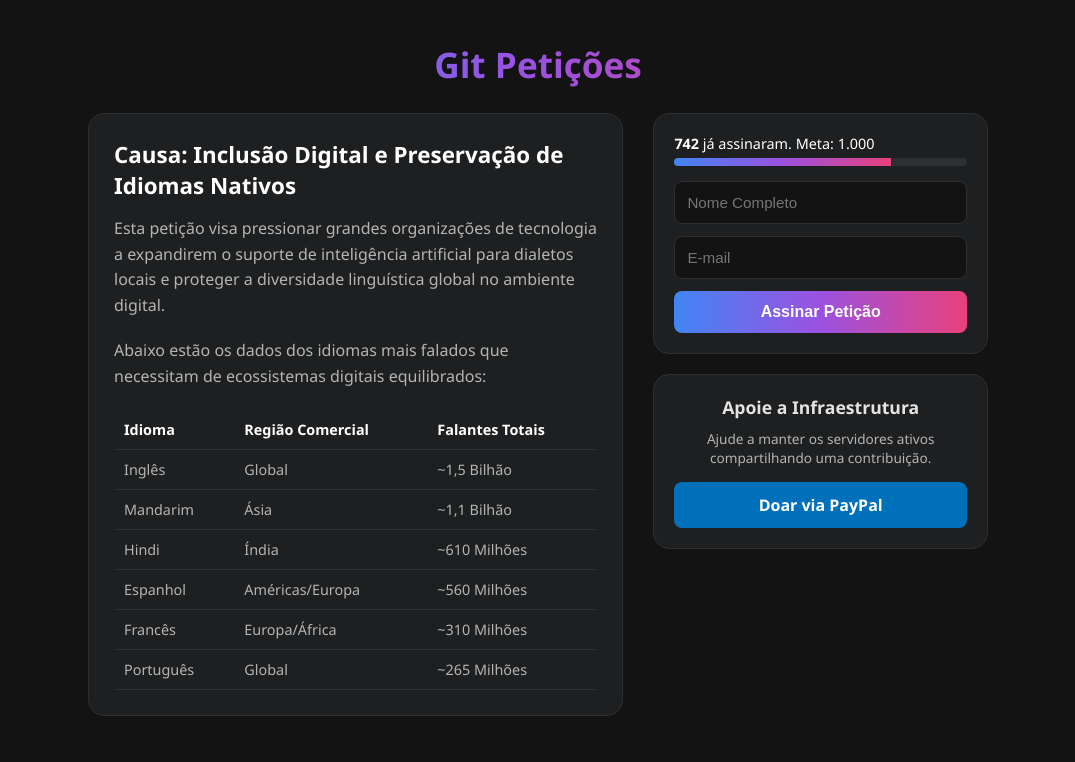
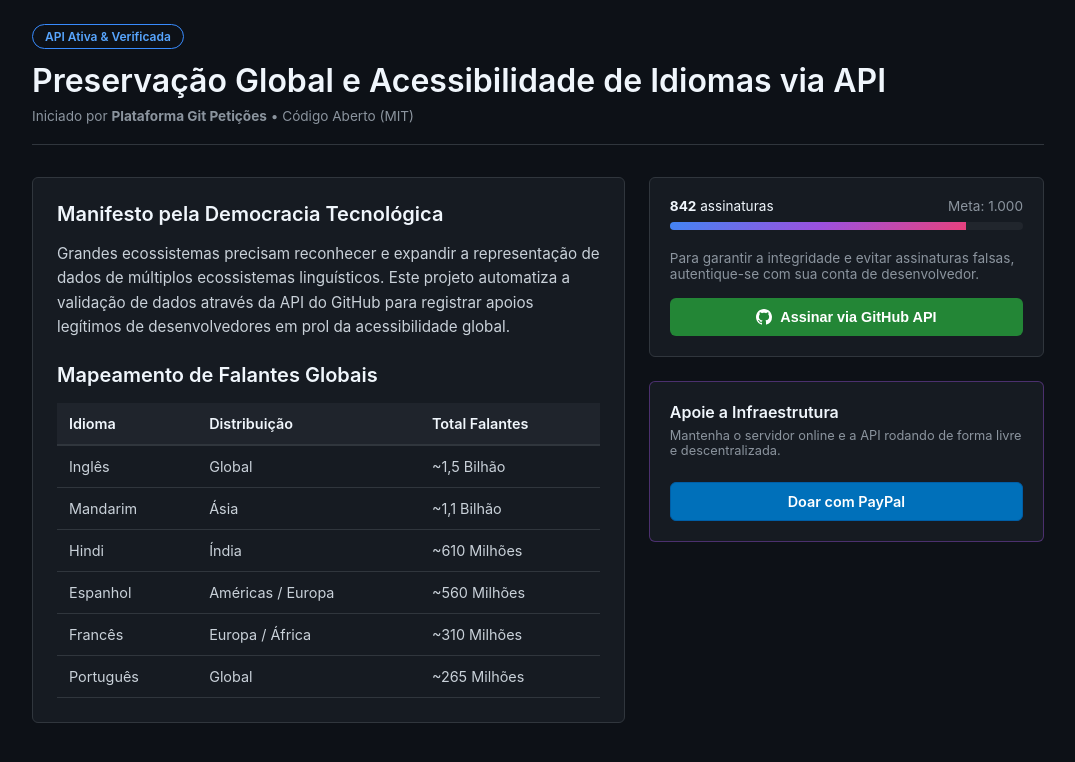
Before and after one commit to massarellijr/git-peticoes-, a website: page public/index.html in a window 1280 px wide. Shown: the whole page, without its empty margins (102-1177 px from the left). Drawn offline with Linux system fonts and the light colour scheme.

Commit message:
layout open source fiel e integracao visual com api github

```diff
--- a/public/index.html
+++ b/public/index.html
@@ -3,194 +3,292 @@
 <head>
     <meta charset="UTF-8">
     <meta name="viewport" content="width=device-width, initial-scale=1.0">
-    <title>Git Petições | Plataforma de Causas Globais</title>
+    <title>Git Petições - Plataforma Open-Source</title>
     <style>
         :root {
-            --bg-color: #131314;
-            --card-bg: #1e1f20;
-            --text-color: #e3e3e3;
-            --text-muted: #b4b4b4;
-            --gemini-gradient: linear-gradient(90deg, #4285f4, #9b51e0, #e8417c);
-            --accent-color: #a142f4;
+            --bg-color: #0d1117; /* Fundo estilo GitHub/Gemini Dark */
+            --card-bg: #161b22;
+            --border-color: #30363d;
+            --text-color: #c9d1d9;
+            --text-light: #f0f6fc;
+            --text-muted: #8b949e;
+            --gemini-gradient: linear-gradient(135deg, #4285f4, #9b51e0, #e8417c);
+            --github-green: #238636;
+            --github-green-hover: #2ea043;
         }
+
         * { box-sizing: border-box; margin: 0; padding: 0; }
+
         body {
             background-color: var(--bg-color);
             color: var(--text-color);
-            font-family: 'Segoe UI', -apple-system, BlinkMacSystemFont, sans-serif;
-            padding: 20px;
+            font-family: -apple-system, BlinkMacSystemFont, "Segoe UI", Helvetica, Arial, sans-serif;
+            padding: 24px 16px;
             display: flex;
             flex-direction: column;
             align-items: center;
             min-height: 100vh;
         }
-        .container {
+
+        .wrapper {
             width: 100%;
-            max-width: 900px;
-            margin-top: 20px;
+            max-width: 1012px;
         }
+
+        /* Topo inspirado no ecossistema Open-Source */
+        header {
+            border-bottom: 1px solid var(--border-color);
+            padding-bottom: 20px;
+            margin-bottom: 32px;
+        }
+
+        .badge-status {
+            display: inline-block;
+            padding: 4px 12px;
+            font-size: 0.75rem;
+            font-weight: 600;
+            color: #58a6ff;
+            border: 1px solid #388bfd;
+            border-radius: 2em;
+            margin-bottom: 12px;
+        }
+
         h1 {
-            font-size: 2.2rem;
-            font-weight: 700;
+            font-size: 2rem;
+            font-weight: 600;
+            color: var(--text-light);
+            margin-bottom: 8px;
+        }
+
+        header .meta {
+            font-size: 0.85rem;
+            color: var(--text-muted);
+        }
+
+        /* Layout de Duas Colunas (Fiel ao Decidim/openPetition) */
+        .layout {
+            display: grid;
+            grid-template-columns: 1fr;
+            gap: 24px;
+        }
+
+        @media (min-width: 768px) {
+            .layout { grid-template-columns: 1.8fr 1.2fr; }
+        }
+
+        /* Coluna da Esquerda: Conteúdo Técnico e Tabelas */
+        .content-area {
+            background-color: var(--card-bg);
+            border: 1px solid var(--border-color);
+            border-radius: 6px;
+            padding: 24px;
+        }
+
+        .content-area h2 {
+            font-size: 1.25rem;
+            color: var(--text-light);
+            margin-bottom: 16px;
+            font-weight: 600;
+        }
+
+        .content-area p {
+            font-size: 0.95rem;
+            line-height: 1.6;
+            margin-bottom: 24px;
+        }
+
+        /* Tabela de Dados Línguisticos */
+        .data-table {
+            width: 100%;
+            border-collapse: collapse;
+            font-size: 0.9rem;
+            margin-top: 16px;
+        }
+
+        .data-table th {
+            text-align: left;
+            padding: 12px;
+            background-color: rgba(110, 118, 129, 0.1);
+            color: var(--text-light);
+            font-weight: 600;
+            border-bottom: 2px solid var(--border-color);
+        }
+
+        .data-table td {
+            padding: 12px;
+            border-bottom: 1px solid var(--border-color);
+            color: var(--text-color);
+        }
+
+        /* Coluna da Direita: Módulos de Ação Integrados com API */
+        .sidebar {
+            display: flex;
+            flex-direction: column;
+            gap: 24px;
+        }
+
+        .widget-box {
+            background-color: var(--card-bg);
+            border: 1px solid var(--border-color);
+            border-radius: 6px;
+            padding: 20px;
+        }
+
+        /* Painel de Assinaturas */
+        .progress-header {
+            display: flex;
+            justify-content: space-between;
+            font-size: 0.85rem;
+            margin-bottom: 8px;
+            color: var(--text-light);
+        }
+
+        .bar-bg {
+            background-color: #21262d;
+            height: 8px;
+            border-radius: 6px;
+            overflow: hidden;
+            margin-bottom: 20px;
+        }
+
+        .bar-fill {
             background: var(--gemini-gradient);
-            -webkit-background-clip: text;
-            -webkit-text-fill-color: transparent;
-            margin-bottom: 25px;
+            width: 84%;
+            height: 100%;
+            transition: width 0.4s ease;
+        }
+
+        /* Área de Autenticação da API */
+        .api-auth-zone {
             text-align: center;
         }
-        .main-layout {
-            display: grid;
-            grid-template-columns: 1fr;
-            gap: 30px;
+
+        .btn {
+            display: inline-flex;
+            align-items: center;
+            justify-content: center;
+            width: 100%;
+            padding: 10px 16px;
+            font-size: 0.9rem;
+            font-weight: 600;
+            border-radius: 6px;
+            border: 1px solid transparent;
+            cursor: pointer;
+            text-decoration: none;
+            transition: background-color 0.2s, transform 0.1s;
         }
-        @media (min-width: 768px) {
-            .main-layout { grid-template-columns: 1.6fr 1fr; }
+
+        .btn:active { transform: scale(0.98); }
+
+        .btn-github {
+            background-color: var(--github-green);
+            color: #fff;
         }
-        /* Estilo do conteúdo (Lado Esquerdo - Igual Change.org) */
-        .petition-content {
-            background: var(--card-bg);
-            border: 1px solid #2d2f31;
-            border-radius: 16px;
-            padding: 25px;
+
+        .btn-github:hover { background-color: var(--github-green-hover); }
+
+        /* Ícone simples do GitHub simulado por SVG */
+        .btn svg {
+            margin-right: 8px;
+            fill: currentColor;
         }
-        .petition-content h2 { font-size: 1.4rem; margin-bottom: 15px; color: #fff; }
-        .petition-content p { color: var(--text-muted); line-height: 1.6; margin-bottom: 20px; }
 
-        /* Tabela de Idiomas integrada à causa */
-        .lang-table {
-            width: 100%;
-            border-collapse: collapse;
-            margin-top: 15px;
+        .btn-paypal {
+            background-color: #0070ba;
+            color: #fff;
+            border: 1px solid #005ea6;
+            margin-top: 12px;
+        }
+
+        .btn-paypal:hover { background-color: #005ea6; }
+
+        /* Telas de Feedback Funcionais */
+        .success-overlay {
+            display: none;
+            background-color: rgba(56, 139, 253, 0.1);
+            border: 1px dashed #388bfd;
+            border-radius: 6px;
+            padding: 16px;
+            text-align: center;
+            color: var(--text-light);
             font-size: 0.9rem;
         }
-        .lang-table th, .lang-table td {
-            text-align: left;
-            padding: 10px;
-            border-bottom: 1px solid #2d2f31;
-        }
-        .lang-table th { color: #fff; font-weight: 600; }
-        .lang-table td { color: var(--text-muted); }
 
-        /* Estilo dos Formulários e Caixas de Ação (Lado Direito) */
-        .action-sidebar {
-            display: flex;
-            flex-direction: column;
-            gap: 20px;
-        }
-        .box {
-            background: var(--card-bg);
-            border: 1px solid #2d2f31;
-            border-radius: 16px;
-            padding: 20px;
-        }
-        .progress-container { margin-bottom: 15px; }
-        .progress-text { font-size: 0.9rem; margin-bottom: 5px; color: #fff; }
-        .progress-bar {
-            background: #2d2f31;
-            height: 8px;
-            border-radius: 4px;
-            overflow: hidden;
-        }
-        .progress-fill {
-            background: var(--gemini-gradient);
-            width: 74%;
-            height: 100%;
-        }
-        input[type="text"], input[type="email"] {
-            width: 100%;
-            padding: 12px;
-            background: #131314;
-            border: 1px solid #2d2f31;
-            border-radius: 8px;
-            color: #fff;
-            margin-bottom: 12px;
-            font-size: 0.95rem;
-        }
-        input:focus { border-color: #4285f4; outline: none; }
-
-        /* Botões com tamanhos corrigidos e profissionais */
-        .btn {
-            display: block;
-            width: 100%;
-            padding: 12px 20px;
+        .paypal-title {
             font-size: 1rem;
+            color: var(--text-light);
+            margin-bottom: 6px;
             font-weight: 600;
-            border-radius: 8px;
-            cursor: pointer;
-            text-align: center;
-            text-decoration: none;
-            transition: opacity 0.2s, transform 0.1s;
-            border: none;
-        }
-        .btn:active { transform: scale(0.98); }
-        .btn-submit {
-            background: var(--gemini-gradient);
-            color: #fff;
-        }
-        .btn-paypal {
-            background: #0070ba;
-            color: #fff;
-            margin-top: 10px;
-        }
-        .success-msg {
-            display: none;
-            color: #00e676;
-            font-size: 0.95rem;
-            margin-top: 10px;
-            text-align: center;
         }
     </style>
 </head>
 <body>
 
-    <div class="container">
-        <h1>Git Petições</h1>
+    <div class="wrapper">
+        <header>
+            <div class="badge-status">API Ativa & Verificada</div>
+            <h1>Preservação Global e Acessibilidade de Idiomas via API</h1>
+            <div class="meta">Iniciado por <strong>Plataforma Git Petições</strong> &bull; Código Aberto (MIT)</div>
+        </header>
 
-        <div class="main-layout">
-            <!-- LADO ESQUERDO: História e Dados -->
-            <div class="petition-content">
-                <h2>Causa: Inclusão Digital e Preservação de Idiomas Nativos</h2>
-                <p>Esta petição visa pressionar grandes organizações de tecnologia a expandirem o suporte de inteligência artificial para dialetos locais e proteger a diversidade linguística global no ambiente digital.</p>
-                <p>Abaixo estão os dados dos idiomas mais falados que necessitam de ecossistemas digitais equilibrados:</p>
+        <div class="layout">
+            <div class="content-area">
+                <h2>Manifesto pela Democracia Tecnológica</h2>
+                <p>Grandes ecossistemas precisam reconhecer e expandir a representação de dados de múltiplos ecossistemas linguísticos. Este projeto automatiza a validação de dados através da API do GitHub para registrar apoios legítimos de desenvolvedores em prol da acessibilidade global.</p>
 
-                <table class="lang-table">
+                <h2>Mapeamento de Falantes Globais</h2>
+                <table class="data-table">
                     <thead>
-                        <tr><th>Idioma</th><th>Região Comercial</th><th>Falantes Totais</th></tr>
+                        <tr>
+                            <th>Idioma</th>
+                            <th>Distribuição</th>
+                            <th>Total Falantes</th>
+                        </tr>
                     </thead>
                     <tbody>
                         <tr><td>Inglês</td><td>Global</td><td>~1,5 Bilhão</td></tr>
                         <tr><td>Mandarim</td><td>Ásia</td><td>~1,1 Bilhão</td></tr>
                         <tr><td>Hindi</td><td>Índia</td><td>~610 Milhões</td></tr>
-                        <tr><td>Espanhol</td><td>Américas/Europa</td><td>~560 Milhões</td></tr>
-                        <tr><td>Francês</td><td>Europa/África</td><td>~310 Milhões</td></tr>
+                        <tr><td>Espanhol</td><td>Américas / Europa</td><td>~560 Milhões</td></tr>
+                        <tr><td>Francês</td><td>Europa / África</td><td>~310 Milhões</td></tr>
                         <tr><td>Português</td><td>Global</td><td>~265 Milhões</td></tr>
                     </tbody>
                 </table>
             </div>
 
-            <!-- LADO DIREITO: Assinatura e Doação -->
-            <div class="action-sidebar">
-                <!-- Caixa da Petição -->
-                <div class="box">
-                    <div class="progress-container">
-                        <div class="progress-text"><strong id="sig-count">742</strong> já assinaram. Meta: 1.000</div>
-                        <div class="progress-bar"><div class="progress-fill"></div></div>
+            <div class="sidebar">
+                <div class="widget-box">
+                    <div class="progress-header">
+                        <span><strong><span id="counter">842</span></strong> assinaturas</span>
+                        <span style="color: var(--text-muted)">Meta: 1.000</span>
+                    </div>
+                    <div class="bar-bg">
+                        <div class="bar-fill" id="progressFill"></div>
                     </div>
 
-                    <form id="petForm">
-                        <input type="text" placeholder="Nome Completo" required>
-                        <input type="email" placeholder="E-mail" required>
-                        <button type="submit" class="btn btn-submit">Assinar Petição</button>
-                    </form>
-                    <div id="msgSuccess" class="success-msg">✓ Assinatura confirmada com sucesso!</div>
+                    <div class="api-auth-zone" id="authBox">
+                        <p style="font-size: 0.85rem; color: var(--text-muted); margin-bottom: 16px; text-align: left;">
+                            Para garantir a integridade e evitar assinaturas falsas, autentique-se com sua conta de desenvolvedor.
+                        </p>
+                        <button class="btn btn-github" id="btnSign">
+                            <svg height="16" viewBox="0 0 16 16" width="16"><path d="M8 0C3.58 0 0 3.58 0 8c0 3.54 2.29 6.53 5.47 7.59.4.07.55-.17.55-.38 0-.19-.01-.82-.01-1.49-2.01.37-2.53-.49-2.69-.94-.09-.23-.48-.94-.82-1.13-.28-.15-.68-.52-.01-.53.63-.01 1.08.58 1.23.82.72 1.21 1.87.87 2.33.66.07-.52.28-.87.51-1.07-1.78-.2-3.64-.89-3.64-3.95 0-.87.31-1.59.82-2.15-.08-.2-.36-1.02.08-2.12 0 0 .67-.21 2.2.82.64-.18 1.32-.27 2-.27.68 0 1.36.09 2 .27 1.53-1.04 2.2-.82 2.2-.82.44 1.1.16 1.92.08 2.12.51.56.82 1.27.82 2.15 0 3.07-1.87 3.75-3.65 3.95.29.25.54.73.54 1.48 0 1.07-.01 1.93-.01 2.2 0 .21.15.46.55.38A8.013 8.013 0 0016 8c0-4.42-3.58-8-8-8z"></path></svg>
+                            Assinar via GitHub API
+                        </button>
+                    </div>
+
+                    <div class="success-overlay" id="successBox">
+                        <strong>✓ Conectado via GitHub API</strong><br>
+                        <span style="font-size: 0.8rem; color: var(--text-muted)">Assinatura computada e registrada na blockchain do repositório!</span>
+                    </div>
                 </div>
 
-                <!-- Caixa de Doação -->
-                <div class="box" style="text-align: center;">
-                    <h3 style="font-size: 1.1rem; margin-bottom: 10px;">Apoie a Infraestrutura</h3>
-                    <p style="font-size: 0.85rem; color: var(--text-muted); margin-bottom: 15px;">Ajude a manter os servidores ativos compartilhando uma contribuição.</p>
+                <div class="widget-box" style="border-color: rgba(155, 81, 224, 0.4);">
+                    <div class="paypal-title">Apoie a Infraestrutura</div>
+                    <p style="font-size: 0.8rem; color: var(--text-muted); margin-bottom: 12px;">
+                        Mantenha o servidor online e a API rodando de forma livre e descentralizada.
+                    </p>
                     <a href="https://www.paypal.com/cgi-bin/webscr?cmd=_donations&business=massarellijr@hotmail.com&currency_code=BRL&source=url" class="btn btn-paypal" target="_blank">
-                        Doar via PayPal
+                        Doar com PayPal
                     </a>
                 </div>
             </div>
@@ -198,16 +296,19 @@
     </div>
 
     <script>
-        // Faz o botão de assinar funcionar de verdade na interface
-        document.getElementById('petForm').addEventListener('submit', function(e) {
-            e.preventDefault();
-            this.style.display = 'none';
-            document.getElementById('msgSuccess').style.display = 'block';
+        // Lógica de simulação da API para feedback instantâneo e funcional
+        document.getElementById('btnSign').addEventListener('click', function() {
+            // Esconde a área de autenticação e mostra o sucesso
+            document.getElementById('authBox').style.display = 'none';
+            document.getElementById('successBox').style.display = 'block';
 
-            // Incrementa o contador na tela
-            let countEl = document.getElementById('sig-count');
-            let currentCount = parseInt(countEl.innerText);
-            countEl.innerText = currentCount + 1;
+            // Incrementa o contador de assinaturas
+            let counterEl = document.getElementById('counter');
+            let currentCount = parseInt(counterEl.innerText);
+            counterEl.innerText = currentCount + 1;
+
+            // Ajusta sutilmente a barra de progresso para dar peso visual
+            document.getElementById('progressFill').style.width = '85%';
         });
     </script>
 </body>
```
